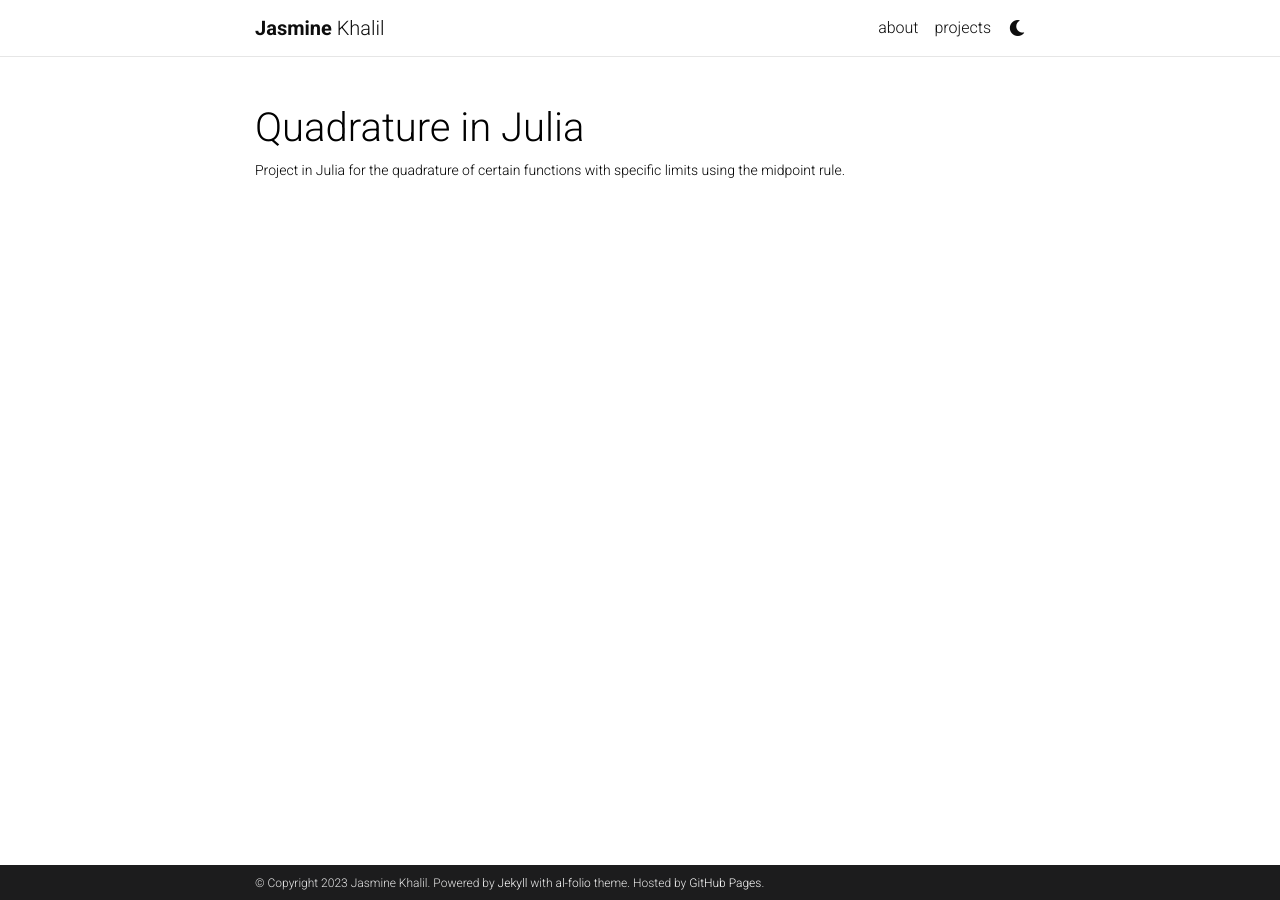
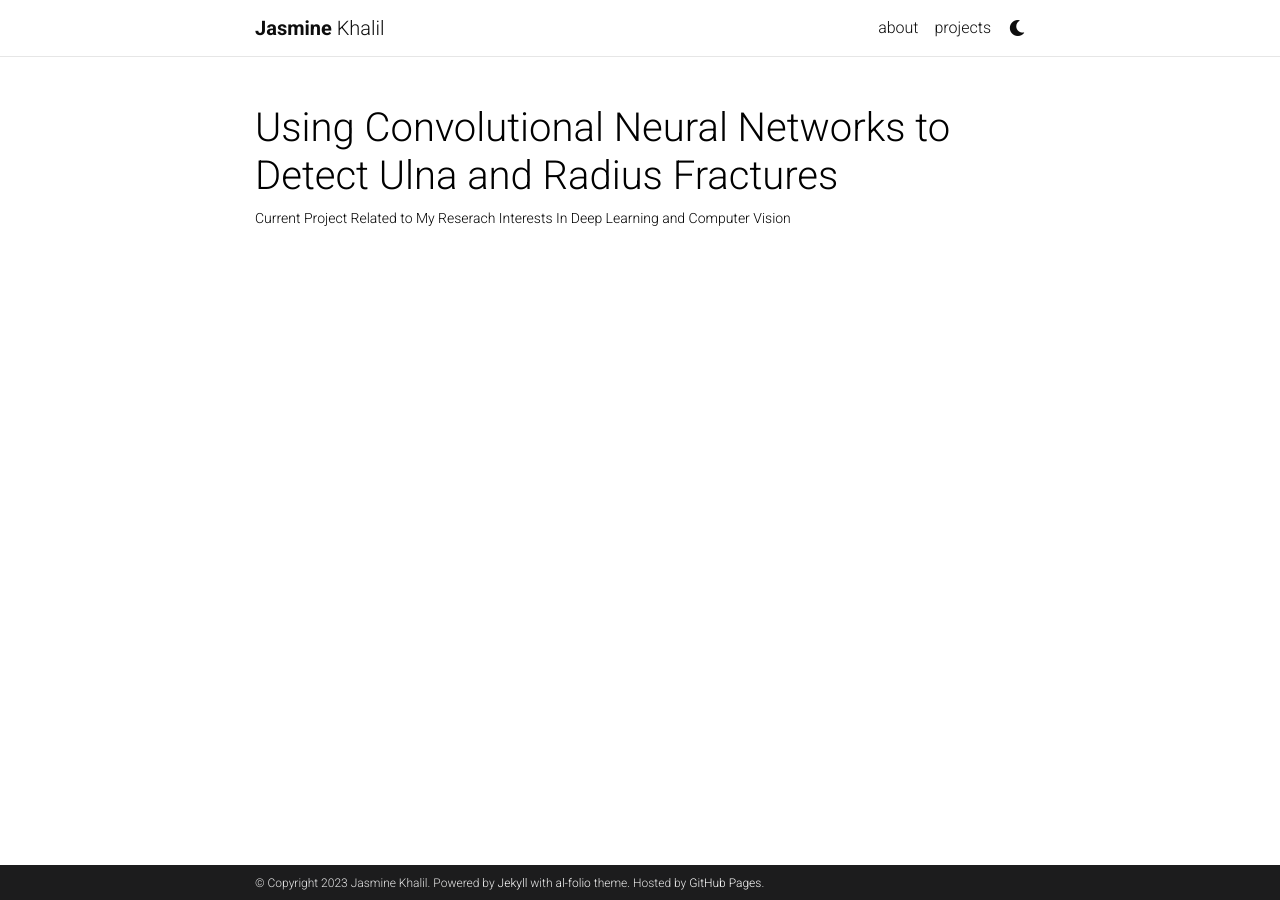
Before and after one commit to Jasminekhalil/jasminekhalil.github.io, a Jekyll site: the page built from _projects/8_project .md, in a window 1280 px wide. Built offline with Jekyll 4.4.1, drawn with Linux system fonts in a browser that asks for light colours; comment, search, counter and statistics services are not loaded; a style sheet for code colours, icons or effects is not loaded.

Commit message:
Updated Projects Page

```diff
--- a/_projects/8_project .md
+++ b/_projects/8_project .md
@@ -1,8 +1,8 @@
 ---
 layout: page
-title: Quadrature in Julia
-description: Project in Julia for the quadrature of certain functions with specific limits using the midpoint rule.
-img: assets/img/quadrature.png
+title: Using Convolutional Neural Networks to Detect Ulna and Radius Fractures
+description: Current Project Related to My Reserach Interests In Deep Learning and Computer Vision
+img: activeproject.png
 redirect:
 importance: 1
 category: project
```
